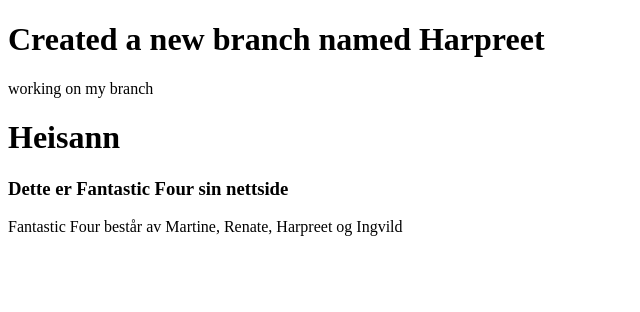
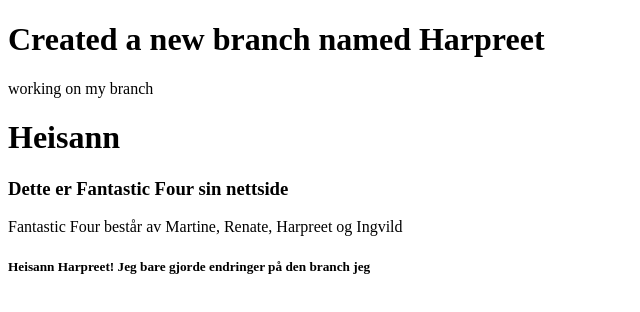
Before and after one commit to Marlatine/GitTest, a plain HTML site: page index.html in a window 1280 px wide. Shown: the whole page, without its empty margins (0-640 px from the left). Drawn offline with Linux system fonts and the light colour scheme.

Commit message:
gjorde endringer på harpreet

```diff
--- a/index.html
+++ b/index.html
@@ -12,5 +12,7 @@
     <h1>Heisann</h1>
     <h3>Dette er Fantastic Four sin nettside</h3>
     <p>Fantastic Four består av Martine, Renate, Harpreet og Ingvild</p>
+
+    <h5>Heisann Harpreet! Jeg bare gjorde endringer på den branch jeg</h5>
 </body>
 </html>
```
